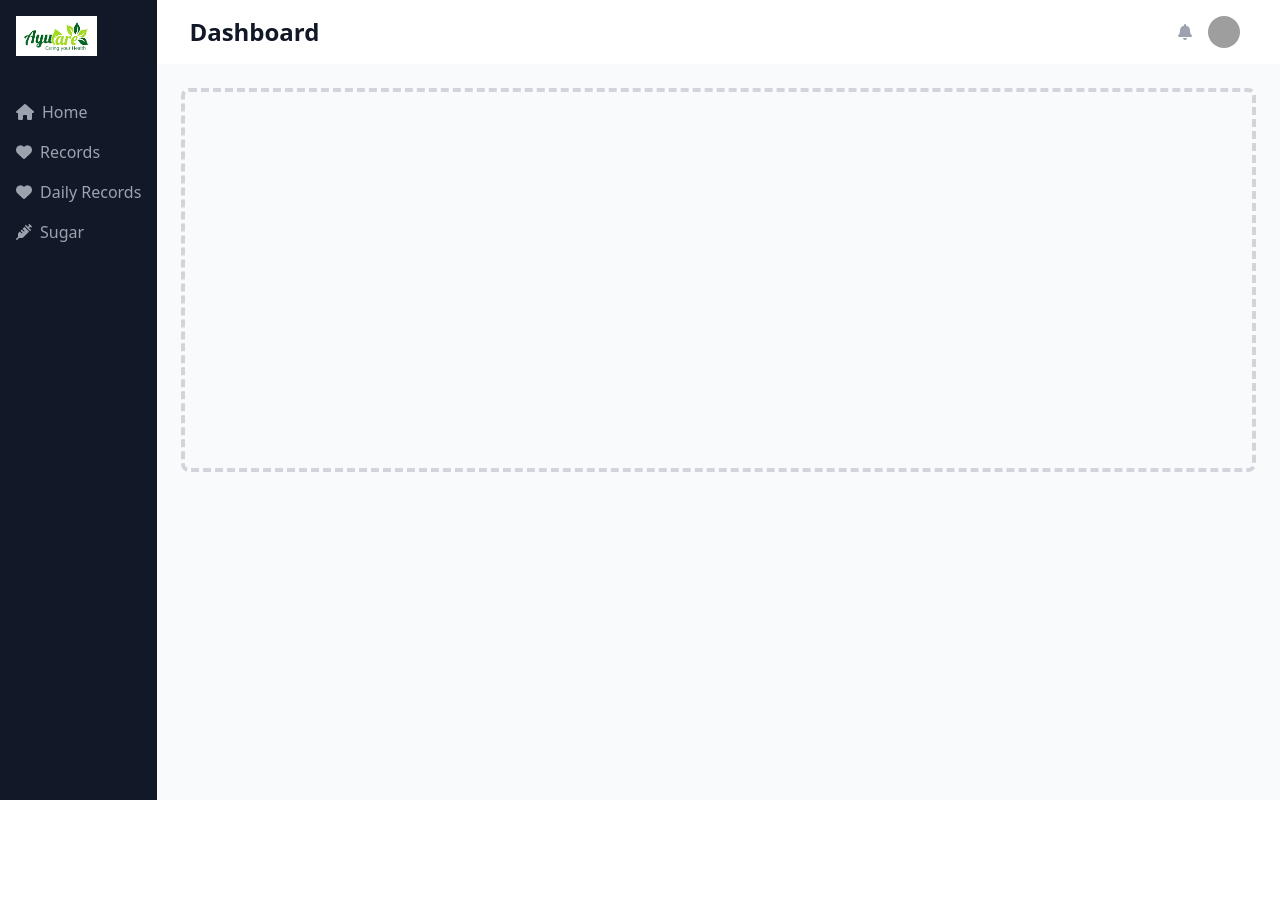
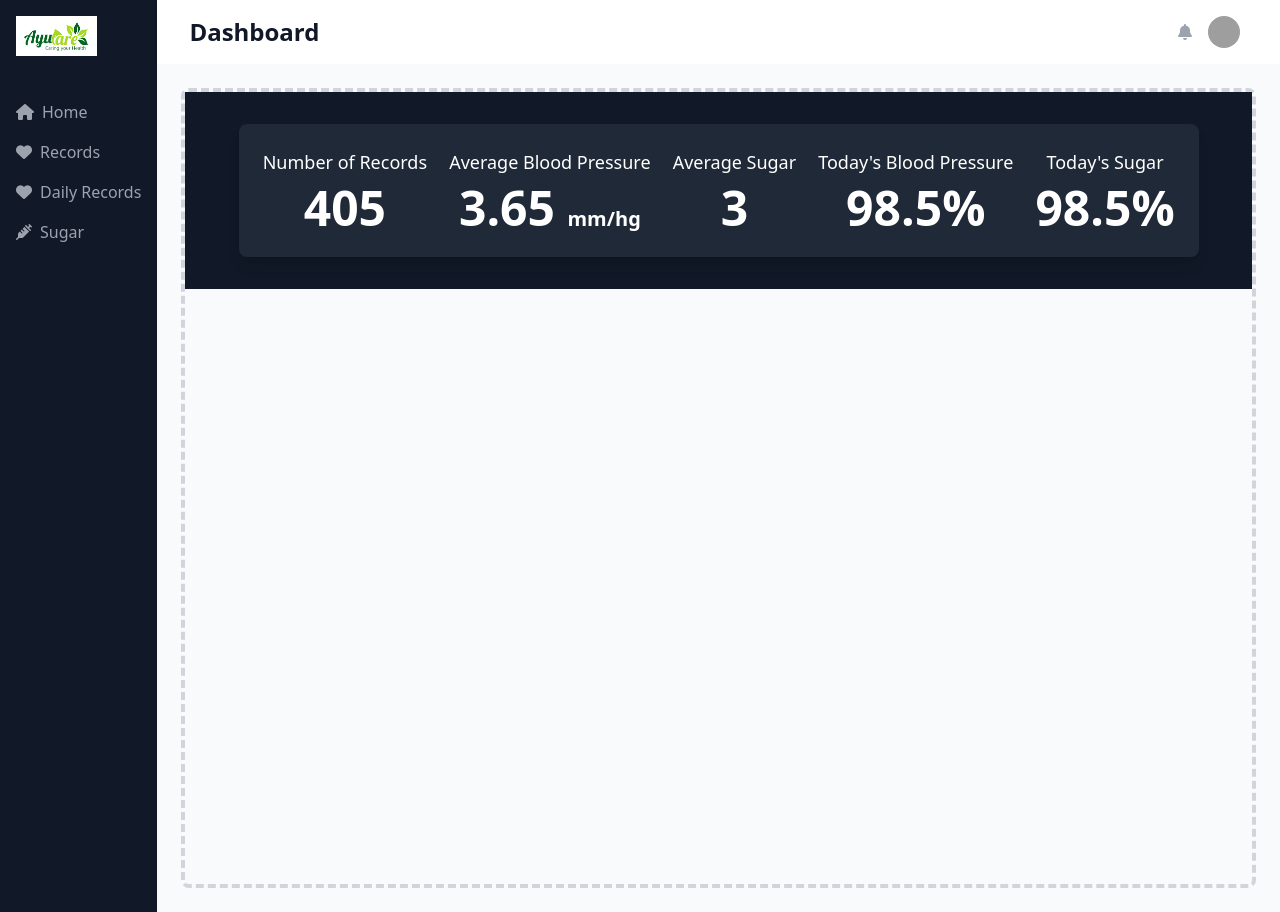
Before and after one commit to AbhayParatpSingh/AyuCare, a Flask app: page /dashboard in a window 1280 px wide. Before the commit the page ends 800 px from the top, so only its background shows below. Run offline with Flask 3, Linux system fonts and the light colour scheme; some libraries are stand-ins or nearby versions; grey boxes are pictures that could not be loaded.

Commit message:
added dashboard stats and cols for date and time in daily records

```diff
--- a/app.py
+++ b/app.py
@@ -221,6 +221,8 @@ def records():
 
 
 
+from datetime import datetime
+
 @app.route("/daily_record", methods=['GET', 'POST'])
 def daily_record():
     if 'user_id' not in session:  # Ensure the user is logged in
@@ -229,7 +231,11 @@ def daily_record():
     if request.method == 'POST':
         record_type = request.form.get('record_type')
 
-        # Prepare to save data based on selected record type
+        # Get the current date and time
+        current_date = datetime.now().date()
+        current_time = datetime.now().time()
+
+        # Prepare to save data based on the selected record type
         if record_type == 'bp':
             systolic = request.form.get('systolic')
             diastolic = request.form.get('diastolic')
@@ -239,7 +245,9 @@ def daily_record():
                 diastolic=diastolic,
                 fasting_sugar=None,
                 bedtime_sugar=None,
-                user_id=session['user_id']  # Associate with the logged-in user
+                user_id=session['user_id'],  # Associate with the logged-in user
+                record_date=current_date,  # Store the current date
+                record_time=current_time   # Store the current time
             )
         elif record_type == 'sugar':
             fasting_sugar = request.form.get('fasting_sugar')
@@ -250,7 +258,9 @@ def daily_record():
                 diastolic=None,
                 fasting_sugar=fasting_sugar,
                 bedtime_sugar=bedtime_sugar,
-                user_id=session['user_id']  # Associate with the logged-in user
+                user_id=session['user_id'],  # Associate with the logged-in user
+                record_date=current_date,  # Store the current date
+                record_time=current_time   # Store the current time
             )
         else:
             flash('Please select a valid reading type.', 'error')
@@ -263,6 +273,7 @@ def daily_record():
         return redirect(url_for('daily_record'))  # Redirect to another route after adding
 
     return render_template('bp.html', title='Add Daily Record')
+
 
 
 
--- a/models.py
+++ b/models.py
@@ -1,6 +1,7 @@
 from flask_sqlalchemy import SQLAlchemy
 from werkzeug.security import generate_password_hash, check_password_hash
 from datetime import datetime,timezone
+from sqlalchemy.sql import func
 import os
 from werkzeug.utils import secure_filename
 from flask import url_for
@@ -28,6 +29,9 @@ class dailyrecord(db.Model):  # Class name should be singular and in PascalCase
     diastolic = db.Column(db.Integer, nullable=True)
     fasting_sugar = db.Column(db.Float, nullable=True)
     bedtime_sugar = db.Column(db.Float, nullable=True)
+    record_date = db.Column(db.Date, server_default=func.current_date())  # Automatically set the current date
+    record_time = db.Column(db.Time, server_default=func.current_time())
+
 
     # Foreign key relationship to associate records with a specific user
     user_id = db.Column(db.Integer, db.ForeignKey('users.id'), nullable=False)  # Match table name 'users'
--- a/static/css/output.css
+++ b/static/css/output.css
@@ -895,6 +895,10 @@ video {
   max-width: 0.5rem;
 }
 
+.max-w-5xl {
+  max-width: 64rem;
+}
+
 .flex-1 {
   flex: 1 1 0%;
 }
@@ -1266,6 +1270,11 @@ video {
 .text-sm {
   font-size: 0.875rem;
   line-height: 1.25rem;
+}
+
+.text-xl {
+  font-size: 1.25rem;
+  line-height: 1.75rem;
 }
 
 .font-bold {
--- a/templates/bp_form.html
+++ b/templates/bp_form.html
@@ -41,9 +41,9 @@
 
         <div class="flex justify-between mt-4">
             <button type="submit"
-                class="w-48 bg-gray-500 text-white font-bold py-2 rounded-lg hover:bg-gray-900 transition duration-200">Add Record</button>
+                class="w-48 bg-gray-500 text-white font-bold py-2 rounded-full hover:bg-gray-900 transition duration-200">Add Record</button>
             <button type="reset"
-                class="w-48 bg-gray-800 text-white font-bold py-2 rounded-lg hover:bg-gray-900 transition duration-200">Reset</button>
+                class="w-48 bg-gray-800 text-white font-bold py-2 rounded-full hover:bg-gray-900 transition duration-200">Reset</button>
         </div>
     </form>
 </div>
--- a/templates/dashboard_content.html
+++ b/templates/dashboard_content.html
@@ -1,7 +1,7 @@
 <main class="flex-1 bg-gray-50 p-6">
-    <div class="border-4 border-dashed border-gray-300 rounded-lg h-96">
+    <div class="border-4 border-dashed border-gray-300 rounded-lg min-h-screen">
 
-
+        {% include 'dashboard_stats.html' %}
 
     </div>
 </main>
--- /dev/null
+++ b/templates/dashboard_stats.html
@@ -0,0 +1,31 @@
+<div class="bg-gray-900 text-white rounded-" >
+    <div class="max-w-5xl mx-auto p-8">
+        <div class="bg-gray-800 rounded-lg shadow-lg flex justify-between p-6">
+            <!-- Number of deploys -->
+            <div class="text-center">
+                <p class="text-lg">Number of Records</p>
+                <p class="text-5xl font-bold mt-2">405</p>
+            </div>
+            <!-- Average Blood Pressure -->
+            <div class="text-center">
+                <p class="text-lg">Average Blood Pressure</p>
+
+                <p class="text-5xl font-bold mt-2">3.65 <span class="text-xl">mm/hg</span></p>
+            </div>
+            <!-- Average Sugar -->
+            <div class="text-center">
+                <p class="text-lg">Average Sugar</p>
+                <p class="text-5xl font-bold mt-2">3</p>
+            </div>
+            <!-- Success rate -->
+            <div class="text-center">
+                <p class="text-lg">Today's Blood Pressure</p>
+                <p class="text-5xl font-bold mt-2">98.5%</p>
+            </div>
+            <div class="text-center">
+                <p class="text-lg">Today's Sugar</p>
+                <p class="text-5xl font-bold mt-2">98.5%</p>
+            </div>
+        </div>
+    </div>
+</div>
```
